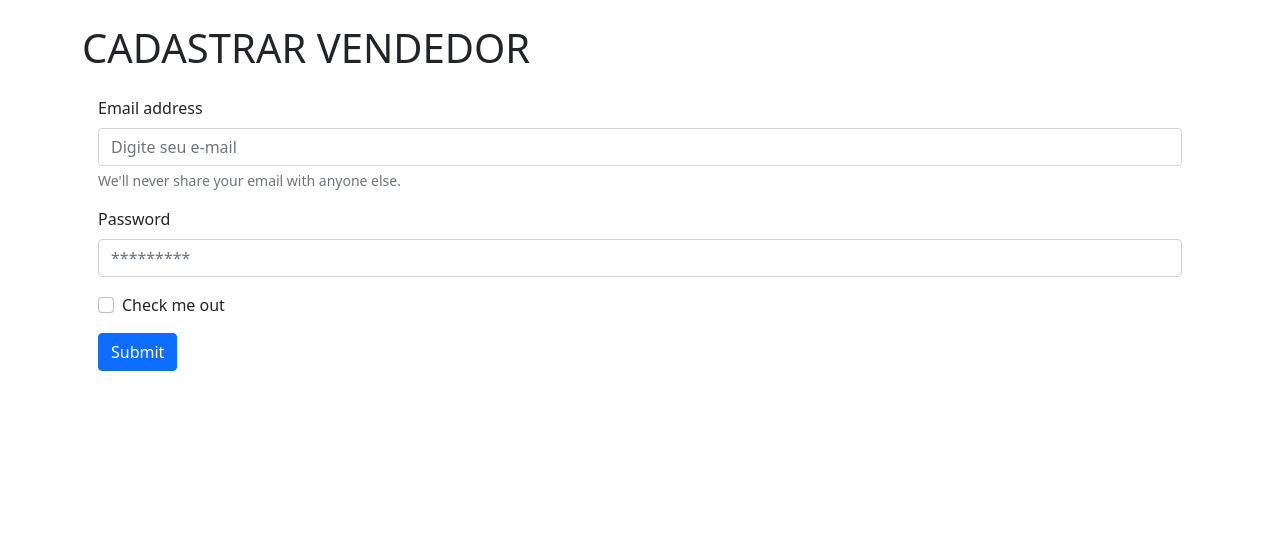
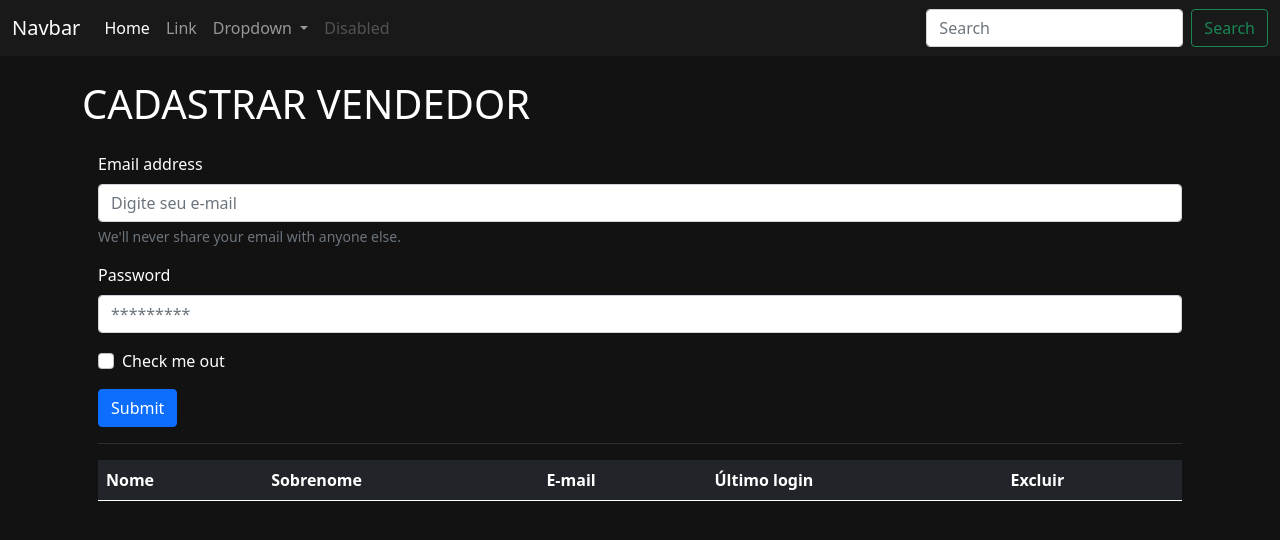
Before and after one commit to GregMasterBr/Construct, a Django app: page /auth/cadastrar_vendedor/ in a window 1280 px wide. Shown: the top 540 px of the page. Run offline with Django 4.2, Linux system fonts and the light colour scheme; data comes from the database, SQL or seed files in the repository; both versions use the stored data as it was after the commit; lists and menus that the app fills with data are empty.

Commit message:
Configurado o STATIC, MEDIAS no settings e no URLS.  Criado a estrutura de templates para cada APP (CSS,JS,IMG). Adicionado um CSS para estilizar a aplicação e adicionado uma barra de navegação qualquer. Adicionado uma tabela para listar os vendedores e também a possibilidade de excluir, caso o gerente tenha necessidade.

```diff
--- a/construct/urls.py
+++ b/construct/urls.py
@@ -15,8 +15,13 @@ Including another URLconf
 """
 from django.contrib import admin
 from django.urls import path, include
+from django.conf import settings
+from django.conf.urls.static import static
 
 urlpatterns = [
     path('admin/', admin.site.urls),
     path('auth/', include('construct.usuarios.urls')),
 ]
+
+urlpatterns += static(settings.STATIC_URL, document_root=settings.STATIC_ROOT)
+urlpatterns += static(settings.MEDIA_URL, document_root=settings.MEDIA_ROOT)
--- a/construct/usuarios/templates/cadastrar_vendedor.html
+++ b/construct/usuarios/templates/cadastrar_vendedor.html
@@ -23,6 +23,30 @@
             </div>
             <button type="submit" class="btn btn-primary">Submit</button>
         </form>
+        <hr class="bg-hr">
+
+        <table class="table table-striped table-dark table-hover">
+          <thead>
+            <tr>
+              <th scope="col">Nome</th>
+              <th scope="col">Sobrenome</th>
+              <th scope="col">E-mail</th>
+              <th scope="col">Último login</th>
+              <th scope="col">Excluir</th>
+            </tr>
+          </thead>
+          <tbody>
+            {% for vendedor in vendedores %}
+            <tr>
+              <td>{{vendedor.first_name}}</td>
+              <td>{{vendedor.last_name}}</td>
+              <td>{{vendedor.email}}</td>
+              <td>{{vendedor.last_login}}</td>
+              <td><a href="{% url 'excluir_usuario' vendedor.id %}" role="button" class="btn btn-danger">Excluir Usuário</a></td>
+            </tr>
+            {% endfor %}
+          </tbody>
+      </table>
     </div>
 
 </div>
--- a/construct/usuarios/urls.py
+++ b/construct/usuarios/urls.py
@@ -3,6 +3,7 @@ from . import views
 
 urlpatterns = [
     path('cadastrar_vendedor/', views.cadastrar_vendedor, name='cadastrar_vendedor'),
+    path('excluir_usuario/<str:id>/', views.excluir_usuario, name='excluir_usuario'),
     path('login/', views.login, name='login'),
     path('logout/', views.logout, name='logout'),
 
--- a/construct/usuarios/views.py
+++ b/construct/usuarios/views.py
@@ -1,9 +1,10 @@
 from django.http import HttpResponse
-from django.shortcuts import render, redirect
+from django.shortcuts import render, redirect, get_object_or_404
 from rolepermissions.decorators import has_permission_decorator
 from .models import Users
 from django.urls import reverse
 from django.contrib import auth
+
 # Create your views here.
 
 @has_permission_decorator('cadastrar_vendedor')
@@ -21,7 +22,14 @@ def cadastrar_vendedor(request):
         # TODO: Utilizar messages do django para redirecionar com uma mensagem
         return HttpResponse('Conta do usuário criada')
     else:
-        return render(request,'cadastrar_vendedor.html')
+        vendedores = Users.objects.filter(cargo="V")
+        return render(request,'cadastrar_vendedor.html', {'vendedores':vendedores})
+
+@has_permission_decorator('cadastrar_vendedor')
+def excluir_usuario(request, id):
+    vendedor = get_object_or_404(Users, id=id)
+    vendedor.delete()
+    return redirect(reverse('cadastrar_vendedor'))
 
 def login(request):
     if request.method == "GET":
--- a/templates/base.html
+++ b/templates/base.html
@@ -1,14 +1,53 @@
+{% load static %}
 <!doctype html>
 <html lang="pt-BR">
   <head>
     <meta charset="utf-8">
     <meta name="viewport" content="width=device-width, initial-scale=1">
     <link href="https://cdn.jsdelivr.net/npm/bootstrap@5.0.2/dist/css/bootstrap.min.css" rel="stylesheet" integrity="sha384-EVSTQN3/azprG1Anm3QDgpJLIm9Nao0Yz1ztcQTwFspd3yD65VohhpuuCOmLASjC" crossorigin="anonymous">
+    <link href="{% static 'usuarios/css/main.css' %}" rel="stylesheet" />
 
     {% block 'head' %}   {% endblock %}
     <title>{% block 'title' %}   {% endblock %}</title>
   </head>
-  <body>
+  <body class="fundo">
+    <nav class="navbar navbar-expand-lg navbar-dark bg-nav">
+      <div class="container-fluid">
+        <a class="navbar-brand" href="#">Navbar</a>
+        <button class="navbar-toggler" type="button" data-bs-toggle="collapse" data-bs-target="#navbarSupportedContent" aria-controls="navbarSupportedContent" aria-expanded="false" aria-label="Toggle navigation">
+          <span class="navbar-toggler-icon"></span>
+        </button>
+        <div class="collapse navbar-collapse" id="navbarSupportedContent">
+          <ul class="navbar-nav me-auto mb-2 mb-lg-0">
+            <li class="nav-item">
+              <a class="nav-link active" aria-current="page" href="#">Home</a>
+            </li>
+            <li class="nav-item">
+              <a class="nav-link" href="#">Link</a>
+            </li>
+            <li class="nav-item dropdown">
+              <a class="nav-link dropdown-toggle" href="#" id="navbarDropdown" role="button" data-bs-toggle="dropdown" aria-expanded="false">
+                Dropdown
+              </a>
+              <ul class="dropdown-menu" aria-labelledby="navbarDropdown">
+                <li><a class="dropdown-item" href="#">Action</a></li>
+                <li><a class="dropdown-item" href="#">Another action</a></li>
+                <li><hr class="dropdown-divider"></li>
+                <li><a class="dropdown-item" href="#">Something else here</a></li>
+              </ul>
+            </li>
+            <li class="nav-item">
+              <a class="nav-link disabled" href="#" tabindex="-1" aria-disabled="true">Disabled</a>
+            </li>
+          </ul>
+          <form class="d-flex">
+            <input class="form-control me-2" type="search" placeholder="Search" aria-label="Search">
+            <button class="btn btn-outline-success" type="submit">Search</button>
+          </form>
+        </div>
+      </div>
+    </nav>
+
     {% block 'body' %}   {% endblock %}
     <script src="https://cdn.jsdelivr.net/npm/bootstrap@5.0.2/dist/js/bootstrap.bundle.min.js" integrity="sha384-MrcW6ZMFYlzcLA8Nl+NtUVF0sA7MsXsP1UyJoMp4YLEuNSfAP+JcXn/tWtIaxVXM" crossorigin="anonymous"></script>
   </body>
--- /dev/null
+++ b/templates/static/usuarios/css/main.css
@@ -0,0 +1,13 @@
+.fundo{
+    background-color: #121212;
+    color:#fff;
+
+}
+
+.bg-nav{
+    background-color: #191919;
+}
+
+.bg-hr{
+    background-color: gray;
+}
```
Also changed, not shown: construct/settings.py (+6 -1 lines), db.sqlite3.
